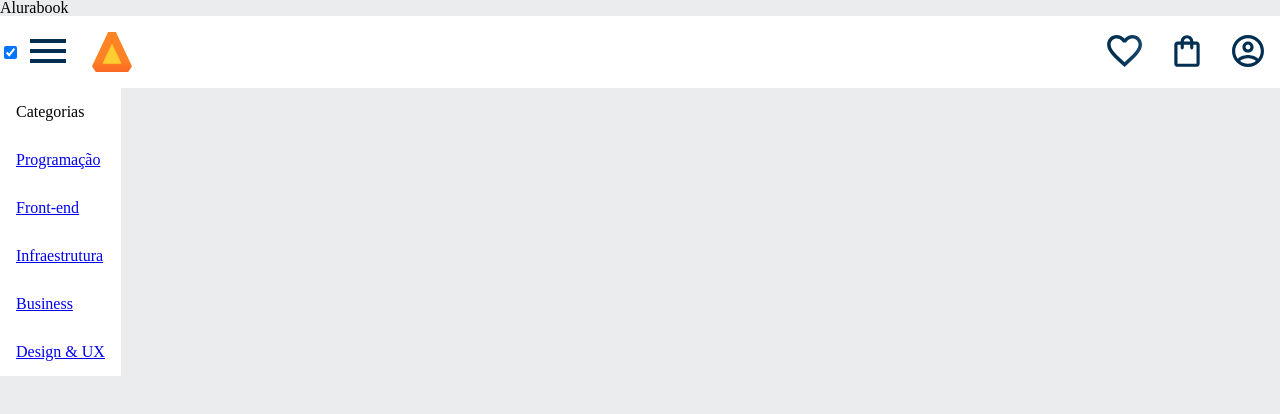
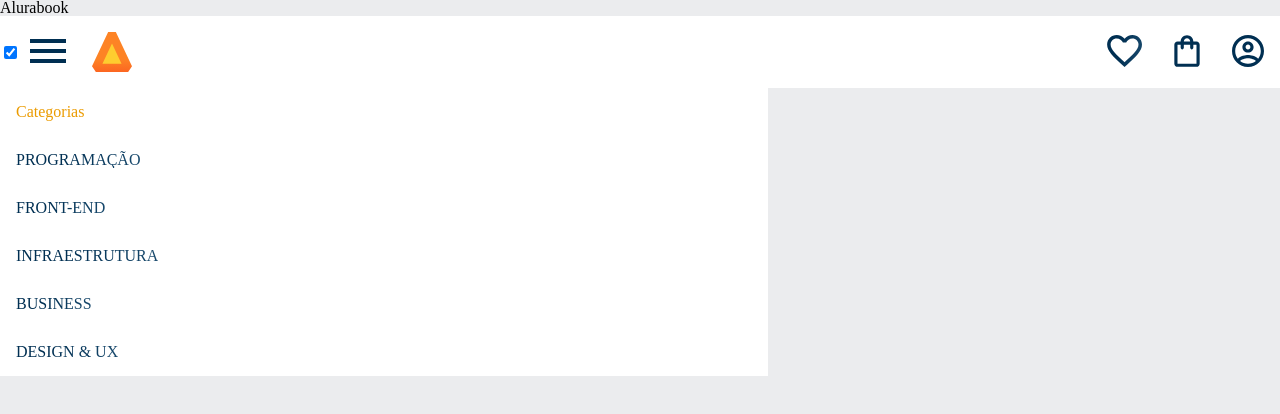
Before and after one commit to Andrenj10/Andbook, a plain HTML site: page index.html in a window 1280 px wide. Both pictures are taken after a click on the checkbox 10 px from the left and 52 px from the top of the page. Drawn offline with Linux system fonts and the light colour scheme; files whose address does not match are found by name.

Commit message:
cghgvjhv

```diff
--- a/header.css
+++ b/header.css
@@ -28,6 +28,7 @@
     display: none;
     position: absolute;
     top: 100%;
+    width: 60vw;
   }
 
   .container__botao:checked ~ .lista-menu {
@@ -39,3 +40,15 @@
   padding: 1em;
   background-color: var(--branco);
 }
+
+.lista-menu__titulo {
+    color: var(--laranja);
+  }
+
+  .lista-menu__link {
+    background: var(--azul-degrade);
+    -webkit-background-clip: text;
+    -webkit-text-fill-color: transparent;
+    background-clip: text;
+    text-transform: uppercase;
+  }
--- a/styles.css
+++ b/styles.css
@@ -3,6 +3,7 @@
     --cor-de-fundo: #EBECEE;
     --branco: #ffffff;
     --laranja: #eb9b00;
+    --azul-degrade: linear-gradient(97.54deg, #002f52 35.49%, #326589 165.37%);
 }
 
 body {
```
